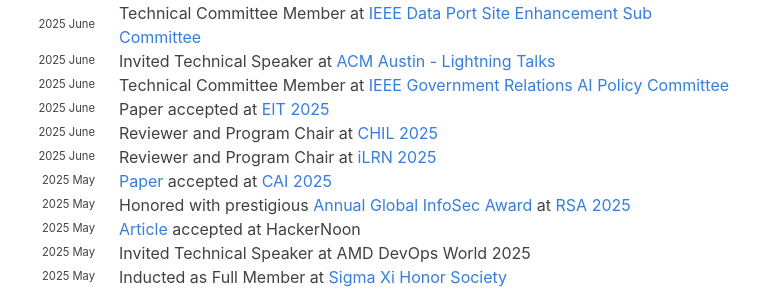
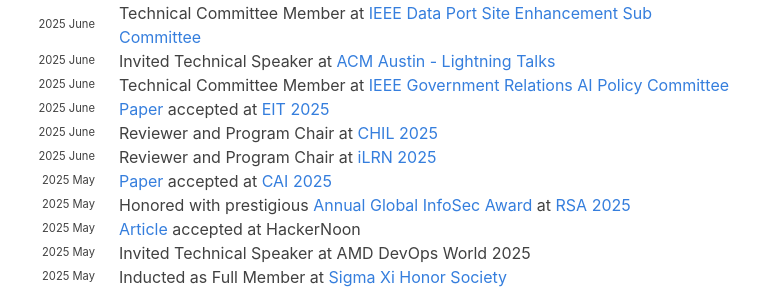
Before and after one commit to hariharanragothaman/hariharanragothaman.github.io, a Jekyll site: the page built from index.md, in a window 1280 px wide and 900 px high, scrolled down 1252 px. Shown: the part 161-453 px from the top of the window, without its empty margins (213-973 px from the left). Built offline with Jekyll 4.4.1, drawn with Linux system fonts in a browser that asks for light colours; nearby versions of some CDN libraries; some web fonts are replaced; some of the changed lines change nothing that is shown.

Commit message:
Polishes and Updates

```diff
--- a/_data/news.yaml
+++ b/_data/news.yaml
@@ -115,7 +115,7 @@
 
 - year: 2025
   year-extra: June
-  description: Paper accepted at <a href="https://eit-conference.org/eit2025/">EIT 2025</a>
+  description: <a href="https://ieeexplore.ieee.org/document/11103697">Paper</a> accepted at <a href="https://eit-conference.org/eit2025/">EIT 2025</a>
 
 - year: 2025
   year-extra: June
```
